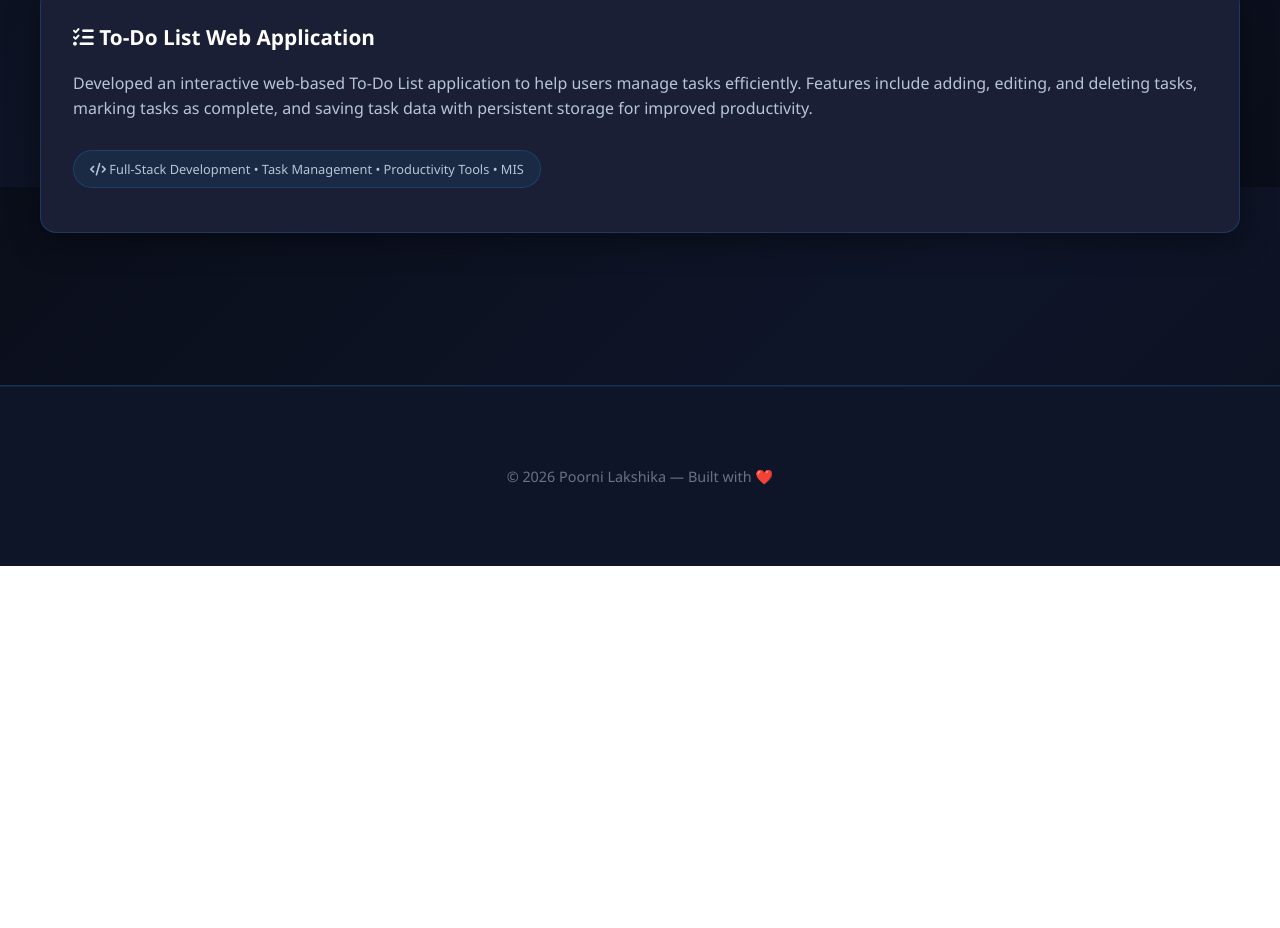
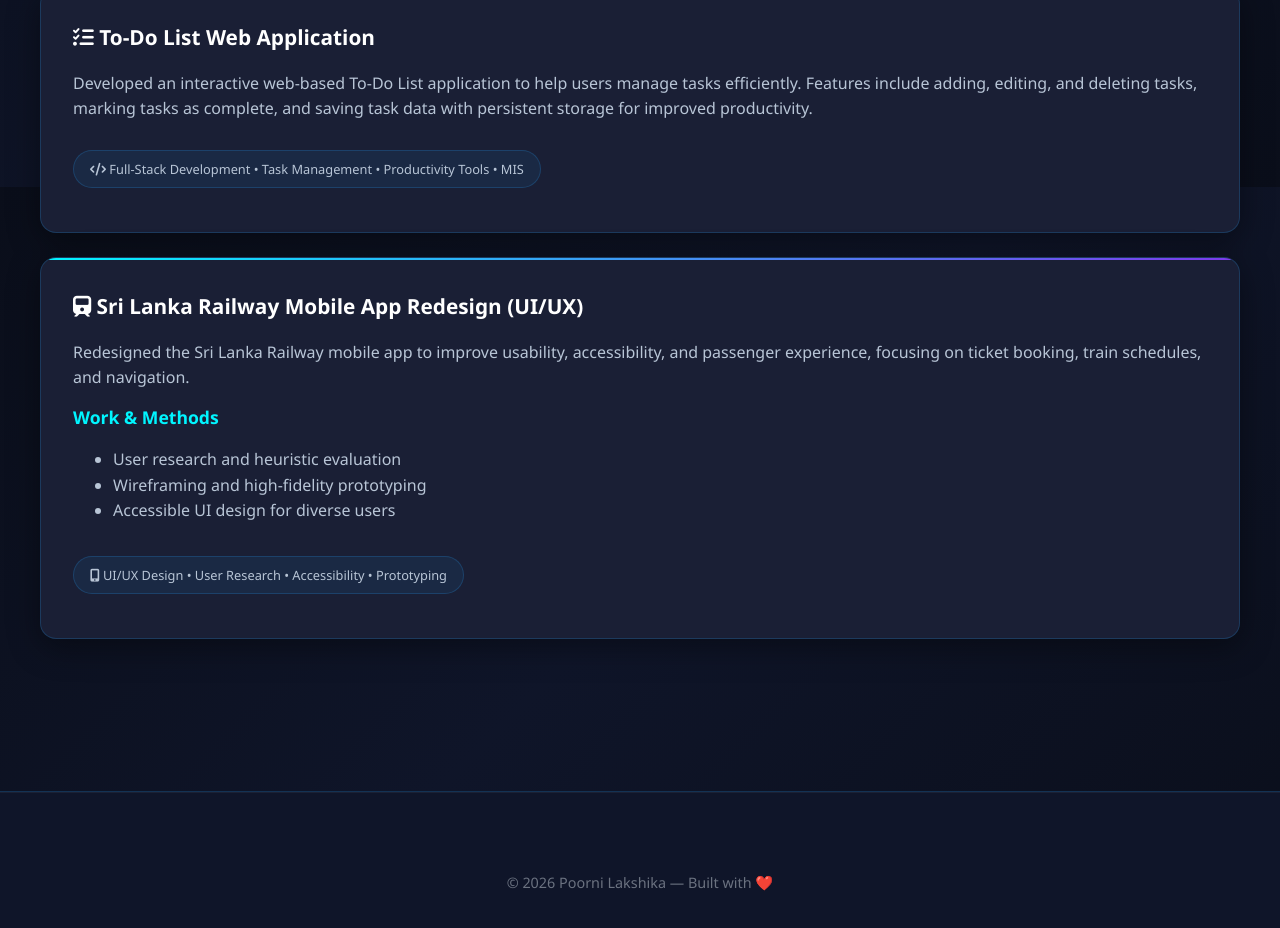
Before and after one commit to poornilakshika/Poorni-lakshika-Portfolio, a plain HTML site: page projects.html in a window 1280 px wide. Shown: the part 1413-2341 px from the top of the page. Before the commit the page ends 1979 px from the top, so only its background shows below. Drawn offline with Linux system fonts and the light colour scheme.

Commit message:
Update projects.html

```diff
--- a/projects.html
+++ b/projects.html
@@ -64,6 +64,27 @@
   <p>Developed an interactive web-based To-Do List application to help users manage tasks efficiently. Features include adding, editing, and deleting tasks, marking tasks as complete, and saving task data with persistent storage for improved productivity.</p>
   <p class="tags"><i class="fas fa-code"></i> Full-Stack Development • Task Management • Productivity Tools • MIS</p>
 </article>
+      <article class="project">
+  <h3><i class="fas fa-train"></i> Sri Lanka Railway Mobile App Redesign (UI/UX)</h3>
+
+  <p>
+    Redesigned the Sri Lanka Railway mobile app to improve usability, accessibility,
+    and passenger experience, focusing on ticket booking, train schedules, and navigation.
+  </p>
+
+  <h4>Work & Methods</h4>
+  <ul class="methods">
+    <li>User research and heuristic evaluation</li>
+    <li>Wireframing and high-fidelity prototyping</li>
+    <li>Accessible UI design for diverse users</li>
+  </ul>
+
+  <p class="tags">
+    <i class="fas fa-mobile-alt"></i>
+    UI/UX Design • User Research • Accessibility • Prototyping
+  </p>
+</article>
+
 
     </section>
   </main>
@@ -76,4 +97,5 @@
 
   <script src="script.js"></script>
 </body>
+
 </html>
```
